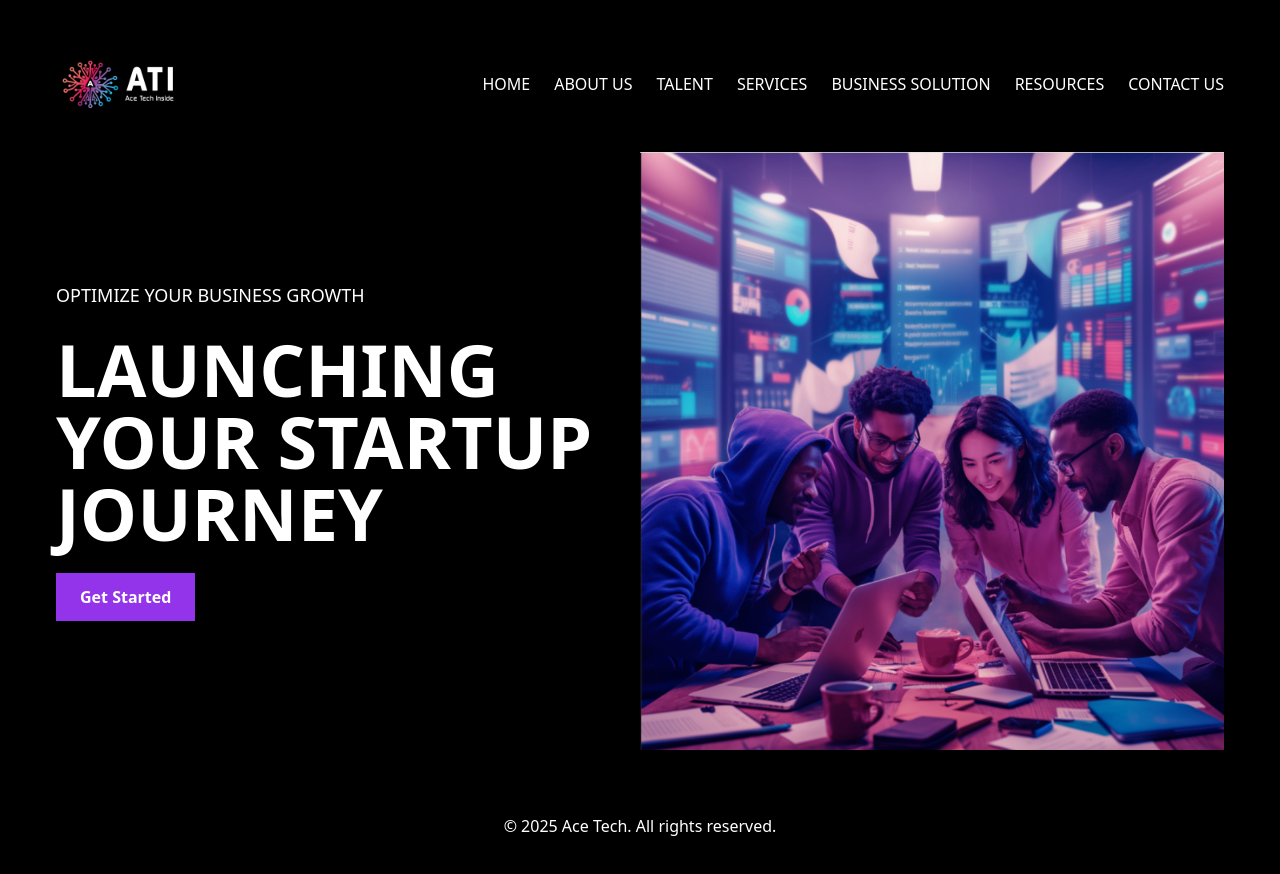
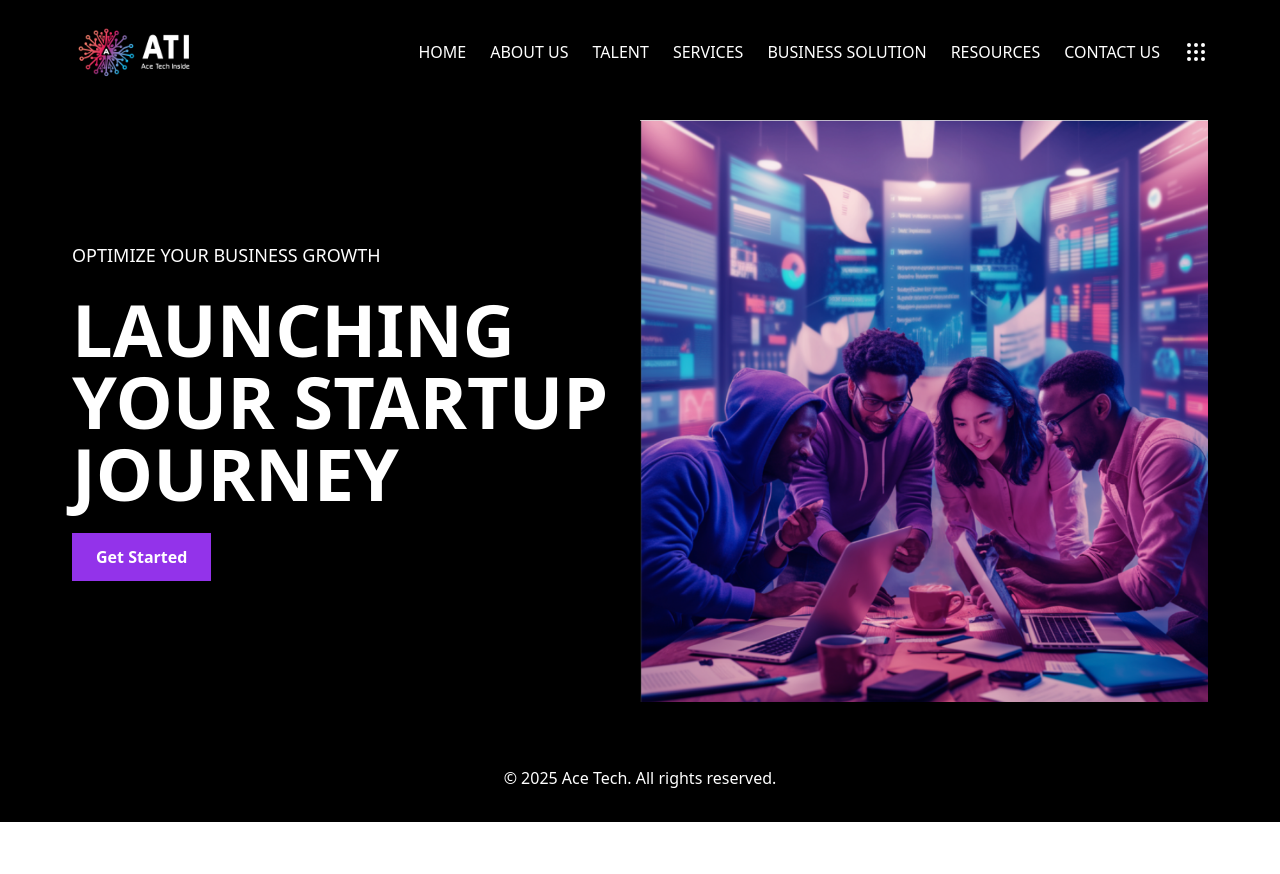
Before and after one commit to dhruvi1627/acetech, a React (Vite) app: page / in a window 1280 px wide. Shown: the top 874 px of the page. After the commit the page ends 822 px from the top, so only its background shows below. Built offline with nearby package versions, Linux system fonts and the light colour scheme.

Commit message:
Update layout and styling for Header and Landing components

```diff
--- a/src/App.jsx
+++ b/src/App.jsx
@@ -4,7 +4,7 @@ import Landing from "./components/Landing";
 function App() {
   return (
     <>
-      <div className="bg-black min-h-screen p-8">
+      <div className="bg-black min-h-screen">
         <Landing />
       </div>
     </>
--- a/src/components/Header.jsx
+++ b/src/components/Header.jsx
@@ -1,12 +1,12 @@
 import React, { useState } from "react";
-import { Menu, X } from "lucide-react";
+import { Grip, Menu, X } from "lucide-react";
 import aceTechLogo from "../assets/ace_tech.png";
 
 export default function Header() {
   const [isMenuOpen, setIsMenuOpen] = useState(false);
 
   return (
-    <header className="bg-black shadow-md">
+    <header className="bg-black shadow-md text-white">
       <div className="container mx-auto px-6 py-4 flex items-center justify-between">
         {/* Logo */}
         <div className="flex items-center space-x-2">
@@ -62,6 +62,12 @@ export default function Header() {
             >
               CONTACT US
             </a>
+            <a
+              href="#"
+              className="hover:text-gray-400 transition-colors duration-200"
+            >
+              <Grip />
+            </a>
           </div>
           <button
             className="md:hidden text-white ml-4" // Added md:hidden to hide on medium and larger screens
--- a/src/components/Landing.jsx
+++ b/src/components/Landing.jsx
@@ -5,7 +5,7 @@ import Footer from "./Footer";
 
 export default function Landing() {
   return (
-    <div className="bg-black min-h-screen text-white">
+    <div className="bg-black min-h-screen px-12">
       <Header />
       <Hero />
       <Footer />
```
